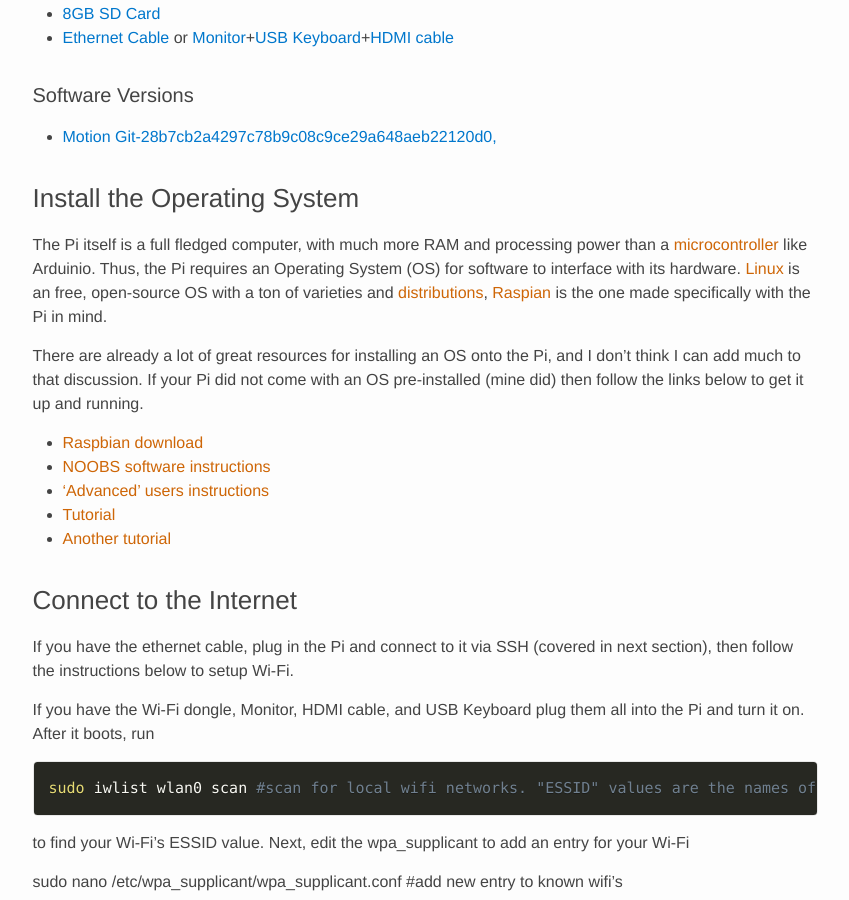
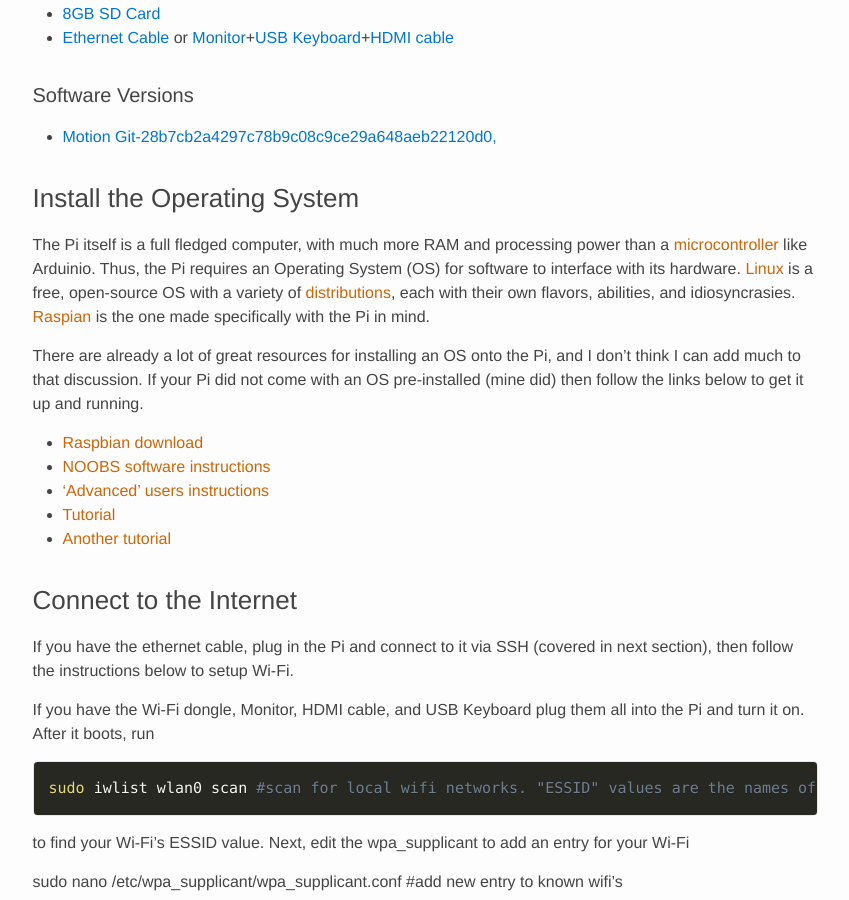
Before and after one commit to JTronLabs/blog, a Jekyll site: the page built from _posts/2016-02-17-RPi-WebCam.markdown, in a window 1280 px wide and 900 px high, scrolled down 902 px. Shown: the whole window, without its empty margins (215-1064 px from the left). Built offline with Jekyll 4.4.1, drawn with Linux system fonts in a browser that asks for light colours.

Commit message:
grammar fixes

```diff
--- a/_posts/2016-02-17-RPi-WebCam.markdown
+++ b/_posts/2016-02-17-RPi-WebCam.markdown
@@ -78,7 +78,7 @@
 
 {% capture markdown_content_block %}
 
-The Pi itself is a full fledged computer, with much more RAM and processing power than a [microcontroller](https://en.wikipedia.org/wiki/Microcontroller) like Arduinio. Thus, the Pi requires an Operating System (OS) for software to interface with its hardware. [Linux](https://en.wikipedia.org/wiki/Linux) is an free, open-source OS with a ton of varieties and [distributions](https://en.wikipedia.org/wiki/Linux_distribution), [Raspian](https://www.raspberrypi.org/downloads/raspbian/) is the one made specifically with the Pi in mind.
+The Pi itself is a full fledged computer, with much more RAM and processing power than a [microcontroller](https://en.wikipedia.org/wiki/Microcontroller) like Arduinio. Thus, the Pi requires an Operating System (OS) for software to interface with its hardware. [Linux](https://en.wikipedia.org/wiki/Linux) is a free, open-source OS with a variety of [distributions](https://en.wikipedia.org/wiki/Linux_distribution), each with their own flavors, abilities, and idiosyncrasies. [Raspian](https://www.raspberrypi.org/downloads/raspbian/) is the one made specifically with the Pi in mind.
 
 There are already a lot of great resources for installing an OS onto the Pi, and I don't think I can add much to that discussion. If your Pi did not come with an OS pre-installed (mine did) then follow the links below to get it up and running.
 
```
